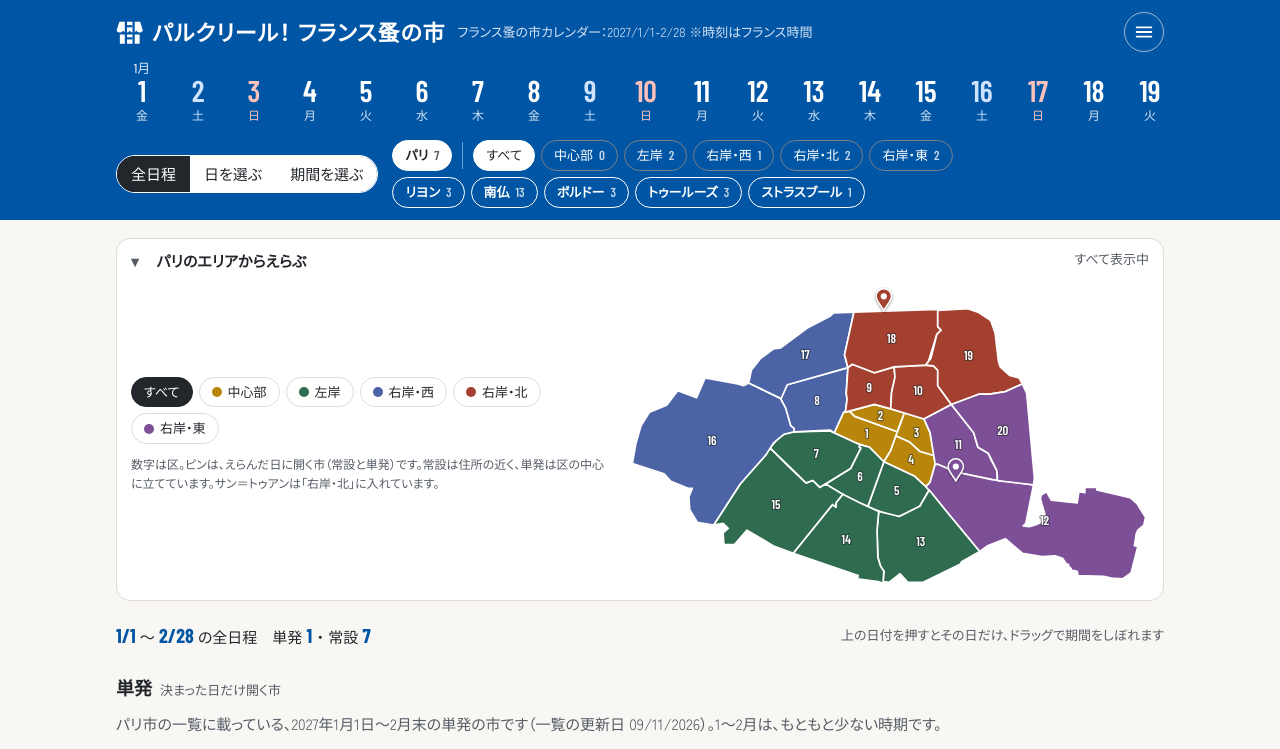
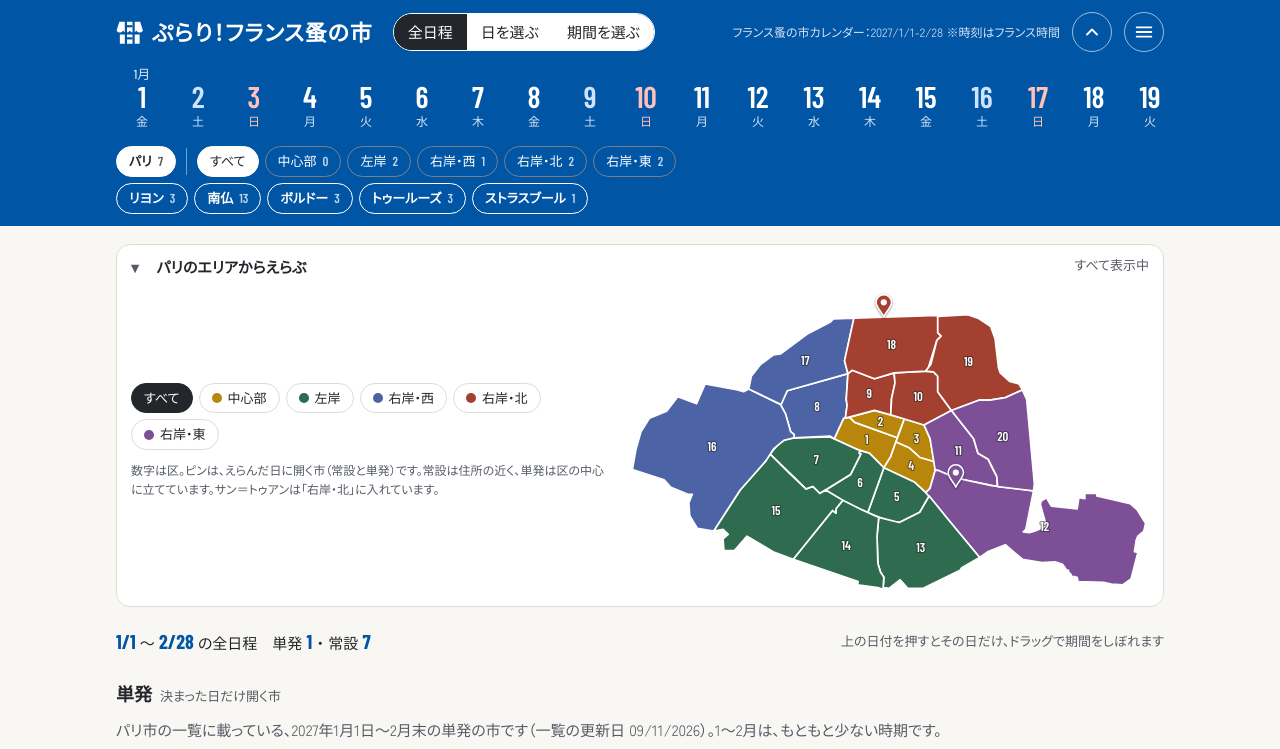
Before and after one commit to kuwabaratakumi/hashigo-puces, a website: page public/index.html in a window 1280 px wide. Shown: the top 749 px of the page. Drawn offline with nearby package versions, Linux system fonts and the light colour scheme.

Commit message:
タイトルをぷらり！フランス蚤の市に変更、表示ボタンをタイトルの右へ、日付以下をたためるように
Co-Authored-By: Claude Sonnet 5.5 <noreply@anthropic.com>
Claude-Session: https://claude.ai/code/session_01MbnZMoBmoXa8CCVBBTqCrn

```diff
--- a/public/app.js
+++ b/public/app.js
@@ -1,6 +1,6 @@
-import { parisToday, clampToPeriod, addDays, PERIOD } from './schedule.js?v=b95218ba';
-import { dayStrip, parisRow, regionChips, zoneMap, franceMap, viewDay, viewHashigo, viewAll, viewSaved, viewCourse, viewBest, viewCalendar, setSaved, setZones, starLabel, esc } from './views.js?v=b95218ba';
-// パルクリール！ フランス蚤の市 — パリの蚤の市を日付で見て、同じ日に回れる組み合わせを探す
+import { parisToday, clampToPeriod, addDays, PERIOD } from './schedule.js?v=da773167';
+import { dayStrip, parisRow, regionChips, zoneMap, franceMap, viewDay, viewHashigo, viewAll, viewSaved, viewCourse, viewBest, viewCalendar, setSaved, setZones, starLabel, esc } from './views.js?v=da773167';
+// ぷらり！フランス蚤の市 — パリの蚤の市を日付で見て、同じ日に回れる組み合わせを探す
 
 const store = {
   get(k, d) { try { const v = localStorage.getItem(k); return v ? JSON.parse(v) : d; } catch { return d; } },
@@ -14,6 +14,7 @@ const state = {
   zone: store.get('hashigo-puces:zone', 'すべて'),
   mapOpen: store.get('hashigo-puces:map', true),
   frPanel: false,
+  fold: store.get('hashigo-puces:fold', false),
   menu: false,
   stayOpen: store.get('hashigo-puces:stayOpen', true),
   periods: store.get('hashigo-puces:periods', []),
@@ -49,6 +50,7 @@ function render() {
   $('#days').innerHTML = dayStrip(data, today, state.date, state.zone, state.stay, state.view, state.pick);
   $('#parisrow').innerHTML = parisRow(all, state.region, state.zone);
   const fp = $('#frpanel'); fp.innerHTML = franceMap(all, state.region); fp.hidden = !state.frPanel;
+  $('#fold').hidden = state.fold; $('#foldbtn').setAttribute('aria-expanded', String(!state.fold)); $('#foldbtn').setAttribute('aria-label', state.fold ? '日付とエリアをひらく' : '日付とエリアをたたむ');
   $('#menu').hidden = !state.menu; $('#menubtn').setAttribute('aria-expanded', String(state.menu));
   const body = state.view === 'hashigo' ? viewHashigo(data, state)
     : state.view === 'day' ? viewDay(data, state)
@@ -127,6 +129,7 @@ function act(t) {
 function bind() {
   const SEL = '[data-fav],[data-fav-reset],[data-forget],[data-view],[data-menu],[data-period-save],[data-period],[data-period-del],[data-date],[data-region],[data-zone],[data-stay-clear],[data-stay-all],[data-frclose]';
   document.addEventListener('click', (e) => {
+    if (e.target.closest('#foldbtn')) { state.fold = !state.fold; state.frPanel = false; store.set('hashigo-puces:fold', state.fold); return render(); }
     if (e.target.closest('#menubtn')) { state.menu = !state.menu; state.frPanel = false; return render(); }
     if (state.menu && !e.target.closest('#menu')) { state.menu = false; render(); }
     if (state.frPanel && !e.target.closest('#frpanel, .areawrap, #menu')) { state.frPanel = false; render(); }
--- a/public/index.html
+++ b/public/index.html
@@ -5,19 +5,25 @@
 <meta name="viewport" content="width=device-width, initial-scale=1">
 <meta name="referrer" content="no-referrer">
 <meta name="robots" content="noindex, nofollow, noarchive">
-<title>パルクリール！ フランス蚤の市</title>
+<title>ぷらり！フランス蚤の市</title>
 <meta name="description" content="パリの蚤の市を日付で確認して、同じ日に回れる組み合わせを探す">
 <link rel="icon" href="favicon.svg" type="image/svg+xml">
 <link rel="preconnect" href="https://fonts.googleapis.com">
 <link rel="preconnect" href="https://fonts.gstatic.com" crossorigin>
 <link href="https://fonts.googleapis.com/css2?family=Barlow+Condensed:wght@500;600;700&family=Zen+Kaku+Gothic+New:wght@400;500;700;900&display=swap" rel="stylesheet">
-<link rel="stylesheet" href="style.css?v=b95218ba">
+<link rel="stylesheet" href="style.css?v=da773167">
 </head>
 <body>
 <header class="top">
   <div class="top__inner">
-    <h1 class="brand"><svg class="brand__icon" viewBox="0 0 100 100" aria-hidden="true"><defs><mask id="brandMask"><rect width="100" height="100" fill="#fff"/><g fill="#000"><rect x="32" y="0" width="8" height="100"/><rect x="60" y="0" width="8" height="100"/><rect x="40" y="26" width="20" height="8"/><rect x="40" y="70" width="20" height="8"/></g></mask></defs><path d="M12 14 H88 L98 46 Q86 60 74 46 Q62 60 50 46 Q38 60 26 46 Q14 60 2 46 Z M14 60 H86 V94 H14 Z" fill="currentColor" mask="url(#brandMask)"/></svg>パルクリール！ フランス蚤の市</h1>
+    <h1 class="brand"><svg class="brand__icon" viewBox="0 0 100 100" aria-hidden="true"><defs><mask id="brandMask"><rect width="100" height="100" fill="#fff"/><g fill="#000"><rect x="32" y="0" width="8" height="100"/><rect x="60" y="0" width="8" height="100"/><rect x="40" y="26" width="20" height="8"/><rect x="40" y="70" width="20" height="8"/></g></mask></defs><path d="M12 14 H88 L98 46 Q86 60 74 46 Q62 60 50 46 Q38 60 26 46 Q14 60 2 46 Z M14 60 H86 V94 H14 Z" fill="currentColor" mask="url(#brandMask)"/></svg>ぷらり！フランス蚤の市</h1>
+    <div class="view" role="radiogroup" aria-label="表示">
+      <button type="button" data-view="all" aria-pressed="true">全日程</button>
+      <button type="button" data-view="day" aria-pressed="false">日を選ぶ</button>
+      <button type="button" data-view="hashigo" aria-pressed="false">期間を選ぶ</button>
+    </div>
     <p class="top__sub">フランス蚤の市カレンダー：2027/1/1-2/28 ※時刻はフランス時間</p>
+    <button type="button" class="foldbtn" id="foldbtn" aria-expanded="true" aria-controls="fold" aria-label="日付とエリアをたたむ"><svg viewBox="0 0 24 24" width="20" height="20" aria-hidden="true" fill="none" stroke="currentColor" stroke-width="2.2" stroke-linecap="round" stroke-linejoin="round"><path d="M6 15l6-6 6 6"/></svg></button>
     <button type="button" class="menubtn" id="menubtn" aria-expanded="false" aria-controls="menu" aria-label="メニュー">
       <svg viewBox="0 0 24 24" width="22" height="22" aria-hidden="true" fill="none" stroke="currentColor" stroke-width="2" stroke-linecap="round"><path d="M4 7h16M4 12h16M4 17h16"/></svg>
     </button>
@@ -33,17 +39,14 @@
     </nav>
   </div>
   <div class="frpanel" id="frpanel" hidden role="dialog" aria-label="フランスのどのあたり？"></div>
+  <div class="top__fold" id="fold">
   <nav class="days" id="days" aria-label="日付をえらぶ"></nav>
   <div class="tools">
-    <div class="view" role="radiogroup" aria-label="表示">
-      <button type="button" data-view="all" aria-pressed="true">全日程</button>
-      <button type="button" data-view="day" aria-pressed="false">日を選ぶ</button>
-      <button type="button" data-view="hashigo" aria-pressed="false">期間を選ぶ</button>
-    </div>
     <div class="areawrap">
       <div class="areas" id="parisrow" role="group" aria-label="パリとエリア"></div>
       <div class="areas" id="regions" role="group" aria-label="パリ以外の地方"></div>
     </div>
+  </div>
   </div>
 </header>
 
@@ -53,6 +56,6 @@
   <p>単発の市は、パリ市が公開している一覧から日付と場所を載せています。<strong>出かける前に必ず主催者や公式の案内を確認してください。</strong></p>
   <p><a href="https://hashigo-map.com/">はしごマップ</a>のサイトです ・ <a href="about.html">このサイトについて</a> ・ <span id="builtAt"></span></p>
 </footer>
-<script type="module" src="app.js?v=b95218ba"></script>
+<script type="module" src="app.js?v=da773167"></script>
 </body>
 </html>
--- a/public/style.css
+++ b/public/style.css
@@ -289,6 +289,18 @@ a { color: inherit; }
 .menu button span { width: 1.2em; text-align: center; color: var(--accent); }
 .menu button:hover { background: var(--accent-bg); }
 .top > .frpanel { top: 64px; }
+/* ---------- タイトルの右の表示ボタン／日付以下をたたむ ---------- */
+.top__inner > .view { margin-left: 8px; }
+.top__inner .top__sub { margin-left: auto; }
+.top__inner .top__sub + .foldbtn { margin-left: 0; }
+.top__fold[hidden] { display: none; }
+.foldbtn { flex: none; width: 40px; height: 40px; border-radius: 50%; border: 1px solid rgba(255, 255, 255, .6); background: transparent; color: #fff; cursor: pointer; display: inline-flex; align-items: center; justify-content: center; }
+.foldbtn:hover { background: #fff; color: var(--ink); }
+.foldbtn[aria-expanded="false"] svg { transform: rotate(180deg); }
+.top__inner { padding-bottom: 12px; }
+.top__fold .days { padding-top: 0; }
+.menubtn { margin-left: 0; }
+@media (max-width: 640px) { .top__inner { flex-wrap: wrap; row-gap: 8px; } .top__inner > .view { order: 5; flex: 1 0 100%; margin-left: 0; } .foldbtn { margin-left: auto; } }
 .top__sub { margin-right: 0; }
 /* 日を選ぶ：その日のはしご（カードは下の一覧にあるので、名前とルートだけ） */
 .hashigo-mini ul { list-style: none; margin: 0 0 8px; padding: 0; display: grid; gap: 8px; }
@@ -359,3 +371,6 @@ a { color: inherit; }
 .reset.is-armed { background: #fdecea; border: 1px solid #f3c2bd; border-radius: 12px; padding: 8px 12px; font-size: 14px; }
 .reset.is-armed span { flex: 1 1 100%; }
 .btn--danger { background: #c62828; border-color: #c62828; color: #fff; }
+.top__inner .brand { white-space: nowrap; flex: none; }
+.top__inner .top__sub { flex: 1 1 0; min-width: 0; font-size: 12px; text-align: right; }
+@media (max-width: 900px) { .top__inner .top__sub { display: none; } .foldbtn { margin-left: auto; } }
--- a/public/views.js
+++ b/public/views.js
@@ -1,7 +1,7 @@
 // 画面の部品（HTML文字列を作るだけ。DOM には触らない）
-import { PERIOD, addDays, weekday, marketsOn, eventsOn, inPeriod, periodDays, hashigoOn } from './schedule.js?v=b95218ba';
-import { MAP_W, MAP_H, ARR } from './paris-map.js?v=b95218ba';
-import { FR_W, FR_H, FR_OUTLINE, FR_CITIES, FR_SUD, FR_EXTRA } from './france-map.js?v=b95218ba';
+import { PERIOD, addDays, weekday, marketsOn, eventsOn, inPeriod, periodDays, hashigoOn } from './schedule.js?v=da773167';
+import { MAP_W, MAP_H, ARR } from './paris-map.js?v=da773167';
+import { FR_W, FR_H, FR_OUTLINE, FR_CITIES, FR_SUD, FR_EXTRA } from './france-map.js?v=da773167';
 
 const DOW = ['日', '月', '火', '水', '木', '金', '土'];
 const WEEK_ORDER = [1, 2, 3, 4, 5, 6, 0]; // 月はじまりで並べる
```
Also changed, not shown: public/about.html (+4 -4 lines), README.md.
